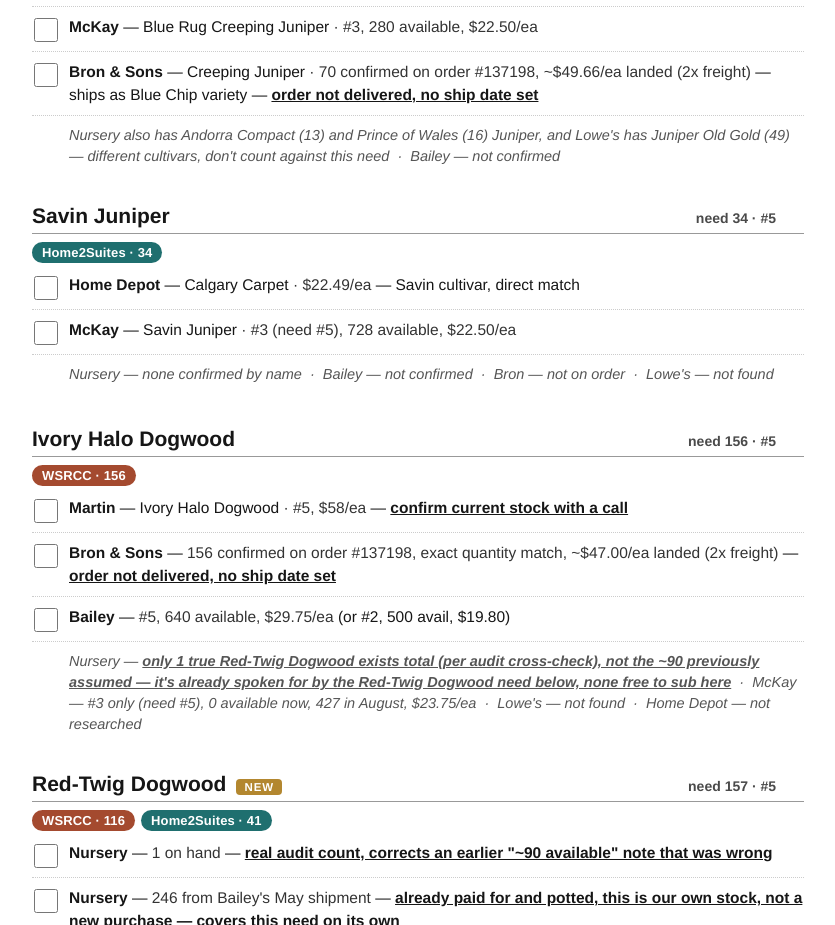
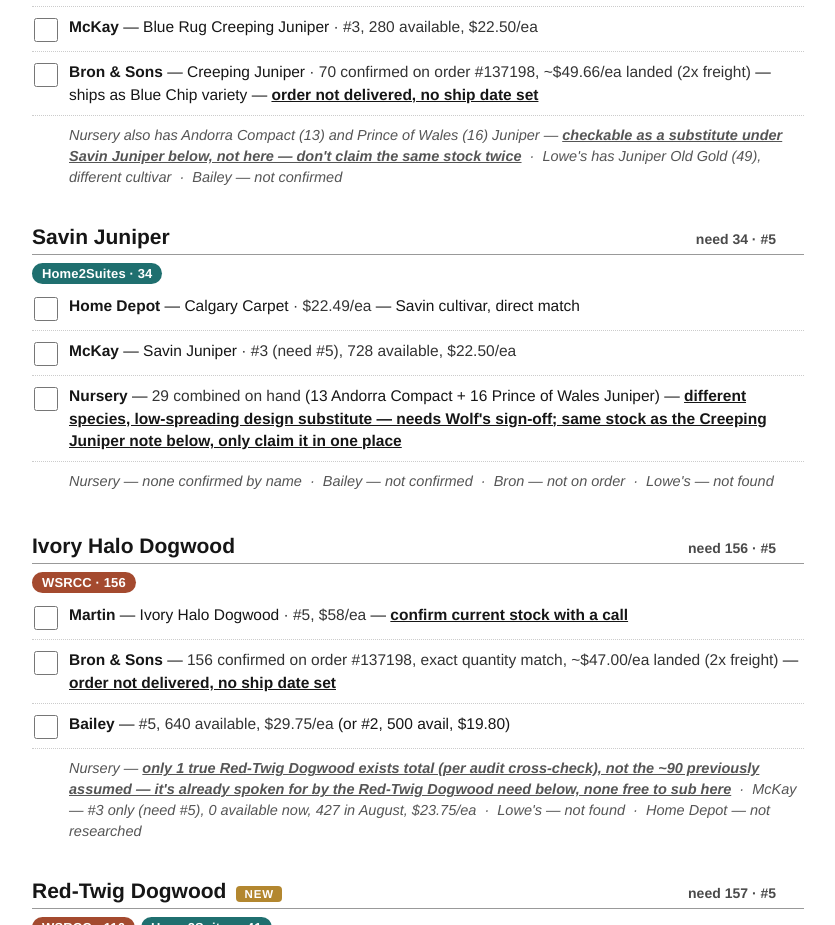
Before and after one commit to titanalaska/Wolf-Checklist, a plain HTML site: page index.html in a window 1280 px wide. Shown: the part 6767-7692 px from the top of the page, without its empty margins (222-1057 px from the left). Drawn offline with Linux system fonts and the light colour scheme.

Commit message:
Add nursery surplus juniper option under Savin Juniper, cross-referenced to avoid double-counting with Creeping Juniper

```diff
--- a/index.html
+++ b/index.html
@@ -316,7 +316,7 @@
     <div class="opt" data-src="Martin" data-price="68"><input type="checkbox"><div class="txt"><span class="src">Martin</span> — Blue Chip Juniper <span class="px">· #5, $68/ea</span> — <span class="warn">confirm current stock</span></div></div>
     <div class="opt" data-src="McKay" data-qty="280" data-price="22.50"><input type="checkbox"><div class="txt"><span class="src">McKay</span> — Blue Rug Creeping Juniper <span class="px">· #3, 280 available, $22.50/ea</span></div></div>
     <div class="opt" data-src="Bron" data-qty="70" data-price="49.66"><input type="checkbox"><div class="txt"><span class="src">Bron &amp; Sons</span> — Creeping Juniper <span class="px">· 70 confirmed on order #137198, ~$49.66/ea landed (2x freight)</span> — ships as Blue Chip variety — <span class="warn">order not delivered, no ship date set</span></div></div>
-    <div class="opt dim"><input type="checkbox" disabled><div class="txt">Nursery also has Andorra Compact (13) and Prince of Wales (16) Juniper, and Lowe's has Juniper Old Gold (49) — different cultivars, don't count against this need &nbsp;·&nbsp; Bailey — not confirmed</div></div>
+    <div class="opt dim"><input type="checkbox" disabled><div class="txt">Nursery also has Andorra Compact (13) and Prince of Wales (16) Juniper — <span class="warn">checkable as a substitute under Savin Juniper below, not here — don't claim the same stock twice</span> &nbsp;·&nbsp; Lowe's has Juniper Old Gold (49), different cultivar &nbsp;·&nbsp; Bailey — not confirmed</div></div>
   </div>
 
   <div class="species" data-need="34">
@@ -324,6 +324,7 @@
     <div class="jobs"><span class="job-chip job-h2s">Home2Suites · 34</span></div>
     <div class="opt" data-src="Home Depot" data-price="22.49"><input type="checkbox"><div class="txt"><span class="src">Home Depot</span> — Calgary Carpet <span class="px">· $22.49/ea</span> — Savin cultivar, direct match</div></div>
     <div class="opt" data-src="McKay" data-qty="728" data-price="22.50"><input type="checkbox"><div class="txt"><span class="src">McKay</span> — Savin Juniper <span class="px">· #3 (need #5), 728 available, $22.50/ea</span></div></div>
+    <div class="opt" data-src="Nursery" data-qty="29" data-price="0"><input type="checkbox"><div class="txt"><span class="src">Nursery</span> — <span class="px">29 combined on hand</span> (13 Andorra Compact + 16 Prince of Wales Juniper) — <span class="warn">different species, low-spreading design substitute — needs Wolf's sign-off; same stock as the Creeping Juniper note below, only claim it in one place</span></div></div>
     <div class="opt dim"><input type="checkbox" disabled><div class="txt">Nursery — none confirmed by name &nbsp;·&nbsp; Bailey — not confirmed &nbsp;·&nbsp; Bron — not on order &nbsp;·&nbsp; Lowe's — not found</div></div>
   </div>
 
```
